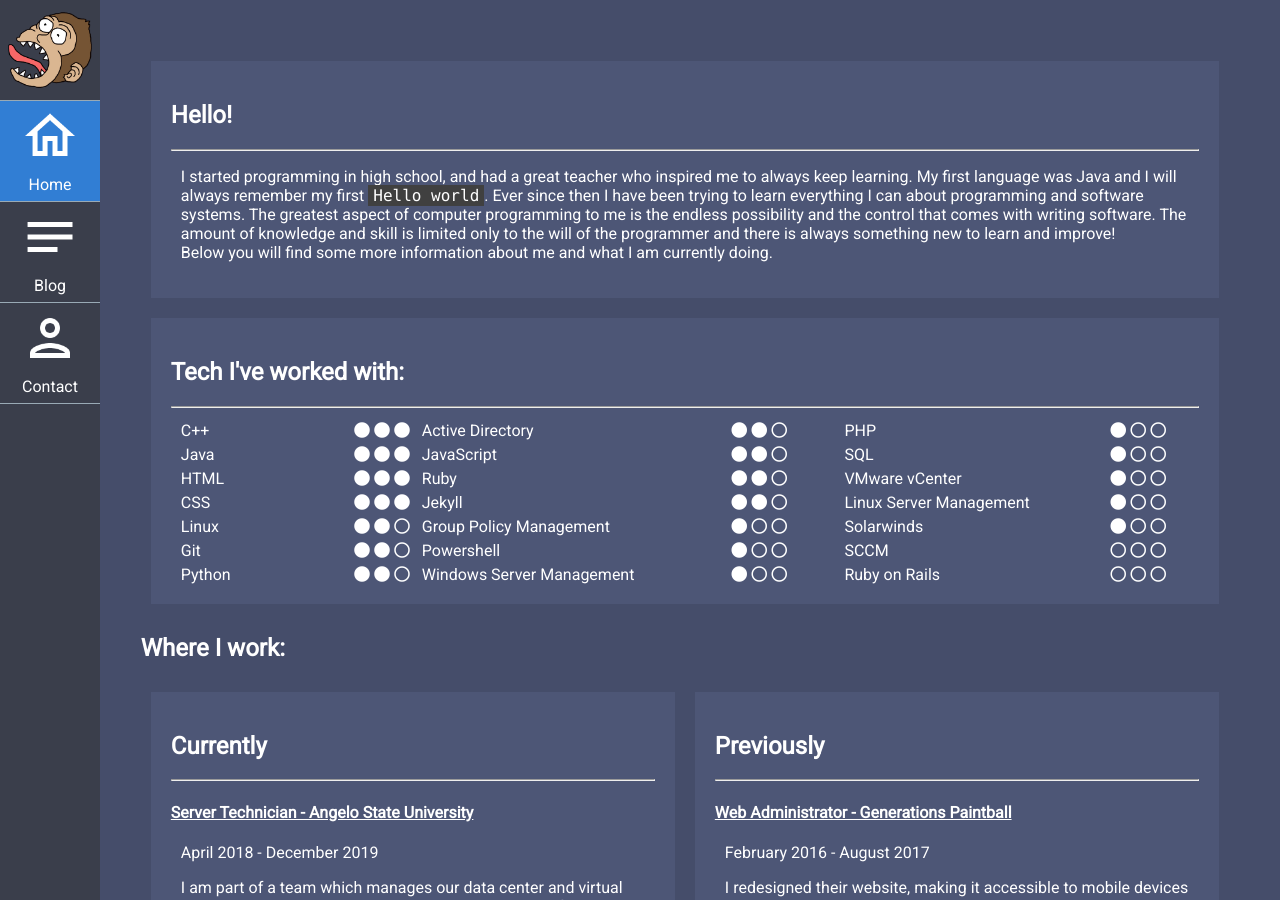
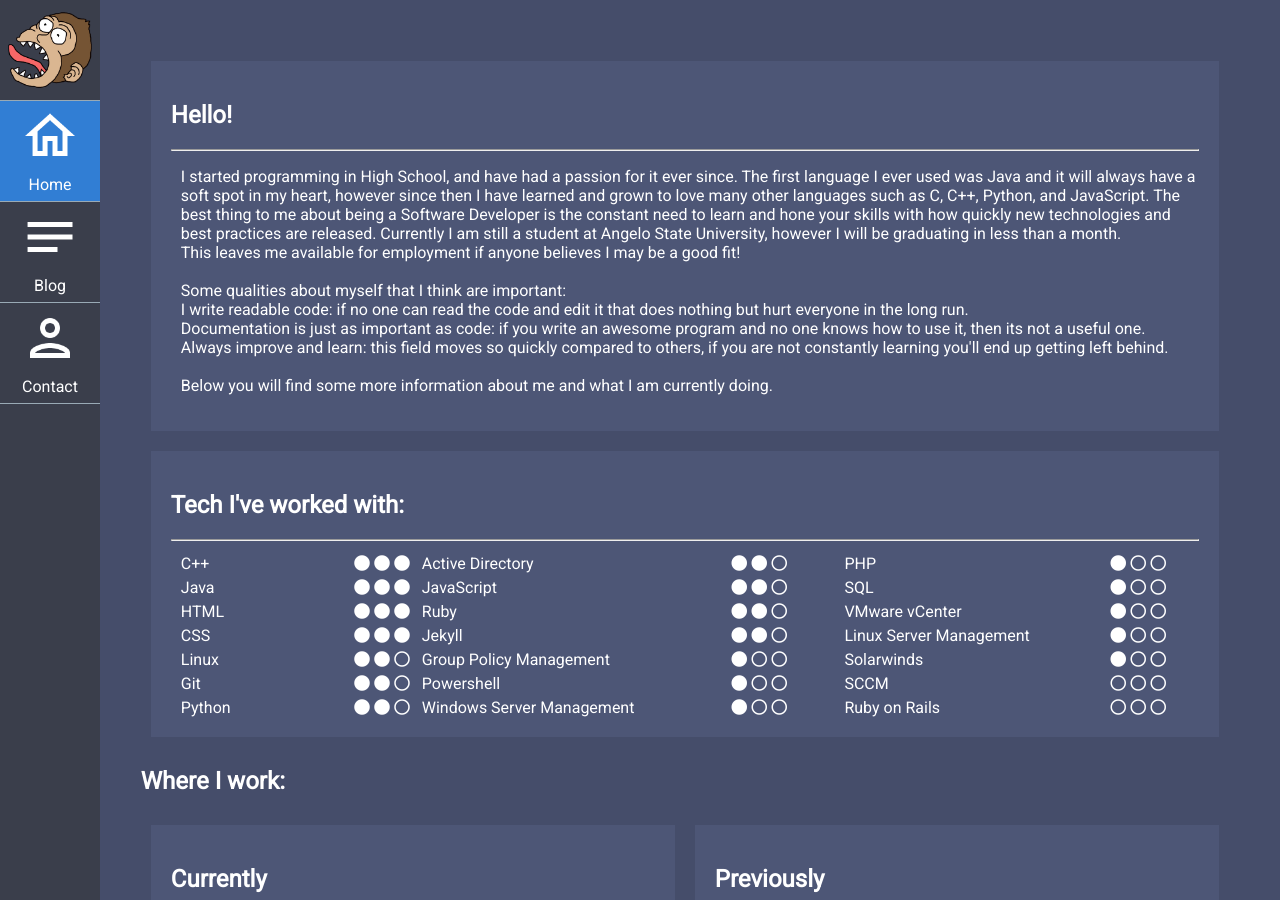
Before and after one commit to CorruptComputer/home, a Jekyll site: the page built from index.html, in a window 1280 px wide and 900 px high. Built offline with Jekyll 4.4.1, drawn with Linux system fonts in a browser that asks for light colours; nearby versions of some CDN libraries.

Commit message:
Update info in 'Hello!' box

```diff
--- a/index.html
+++ b/index.html
@@ -6,11 +6,17 @@ layout: default-home
     <div class="box">
     <h2>Hello!</h2><hr />
     <p>
-      I started programming in high school, and had a great teacher who inspired me to always keep learning.
-      My first language was Java and I will always remember my first <code>Hello world</code>.
-      Ever since then I have been trying to learn everything I can about programming and software systems.
-      The greatest aspect of computer programming to me is the endless possibility and the control that comes with writing software.
-      The amount of knowledge and skill is limited only to the will of the programmer and there is always something new to learn and improve!
+        I started programming in High School, and have had a passion for it ever since.
+        The first language I ever used was Java and it will always have a soft spot in my heart, however since then I have learned and grown to love many other languages such as C, C++, Python, and JavaScript.
+        The best thing to me about being a Software Developer is the constant need to learn and hone your skills with how quickly new technologies and best practices are released.
+        Currently I am still a student at Angelo State University, however I will be graduating in less than a month.
+        <br />This leaves me available for employment if anyone believes I may be a good fit!
+        <br />
+        <br />Some qualities about myself that I think are important:
+        <br />I write readable code: if no one can read the code and edit it that does nothing but hurt everyone in the long run.
+        <br />Documentation is just as important as code: if you write an awesome program and no one knows how to use it, then its not a useful one.
+        <br />Always improve and learn: this field moves so quickly compared to others, if you are not constantly learning you'll end up getting left behind.
+        <br />
         <br />Below you will find some more information about me and what I am currently doing.
     </p>
     </div>
```
Lines whose indentation alone changed are shown as unchanged.
